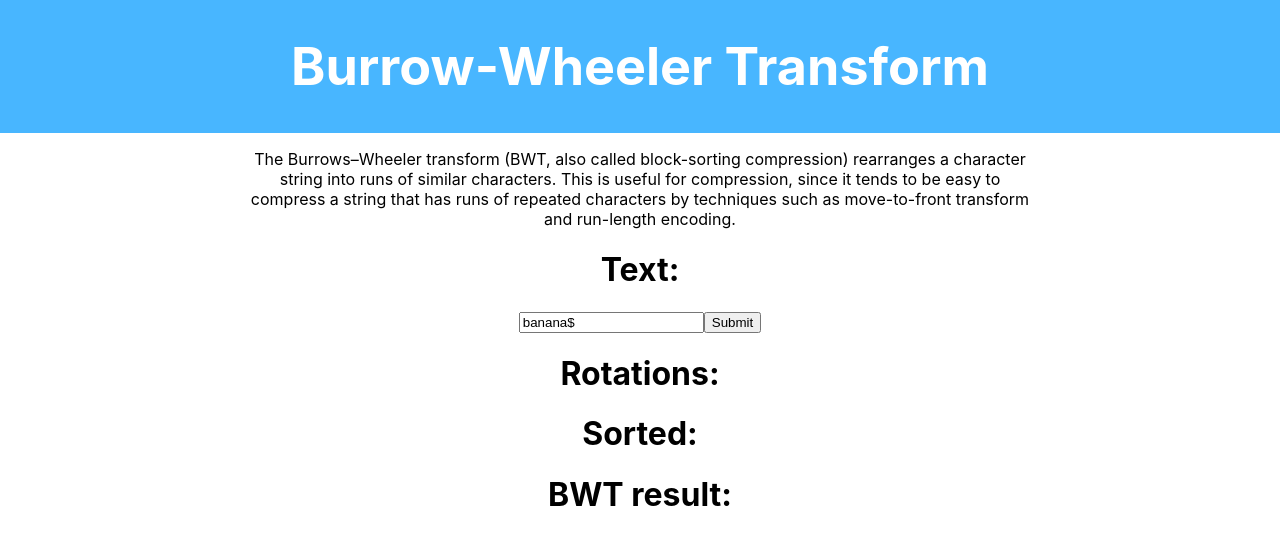
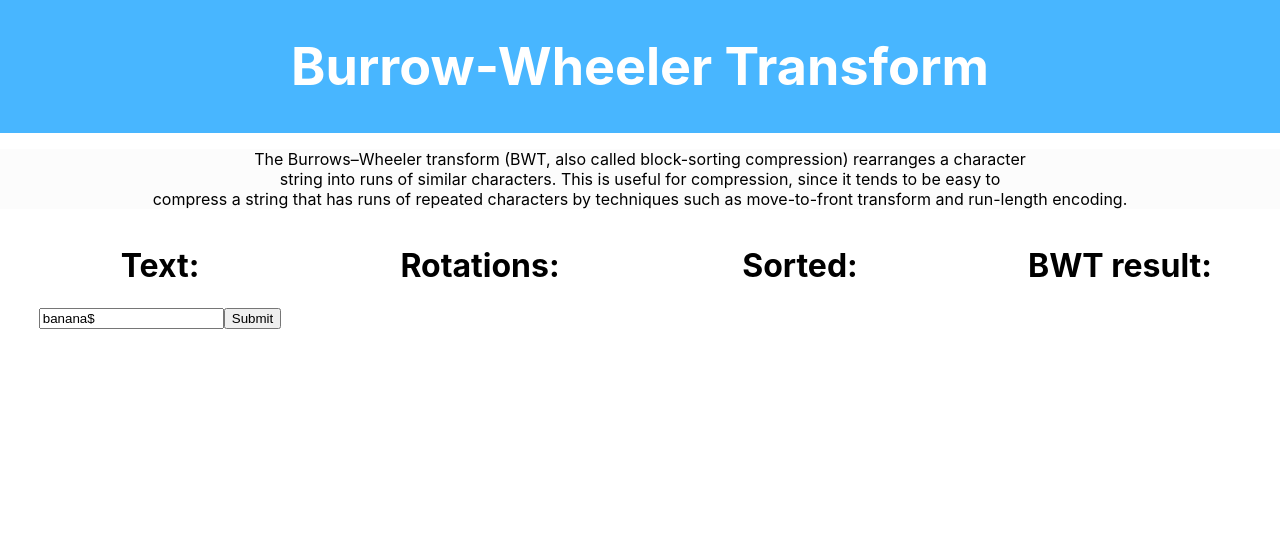
Before and after one commit to steciuk/MBI-Burrows-Wheeler-transform, a React (Create React App) app: page / in a window 1280 px wide. Shown: the top 544 px of the page. Built offline with nearby package versions, Linux system fonts and the light colour scheme.

Commit message:
Added some styling changes

```diff
--- a/src/App.css
+++ b/src/App.css
@@ -11,6 +11,27 @@
 	font-size: calc(10px + 2vmin);
 	color: white;
 }
-.algorithm {
-  background-color: #ffffff;
+.algorithm-description {
+	background-color: #fcfcfc;
 }
+
+.algorithm:after {
+	content: '';
+	display: table;
+	clear: both;
+}
+
+.column {
+	margin: 0;
+	float: left;
+	width: 25%;
+	top: 50%;
+	height: 250px;
+	align-items: center;
+}
+
+.form {
+	background: #0e101c;
+	max-width: 400px;
+	margin: 0 auto;
+}
--- a/src/App.tsx
+++ b/src/App.tsx
@@ -11,14 +11,13 @@ function App() {
 			<header className="app-header">
 				<h1>Burrow-Wheeler Transform</h1>
 			</header>
-			<div className="algorithm">
+			<div className="algorithm-description">
 				<p>
 					The Burrows–Wheeler transform (BWT, also called block-sorting compression) rearranges a character{' '}
 					<br></br>
 					string into runs of similar characters. This is useful for compression, since it tends to be easy to
 					<br></br>
 					compress a string that has runs of repeated characters by techniques such as move-to-front transform
-					<br></br>
 					and run-length encoding.
 				</p>
 			</div>
@@ -55,7 +54,8 @@ const BwtForm: React.FC = () => {
 	const [sortedRotations, setSortedRotations] = useState<string[]>([]);
 
 	return (
-		<div>
+		<div className="algorithm">
+			<div className="column">
 				<h1>Text: {bwtInput}</h1>
 				<form
 					onSubmit={handleSubmit((data) => {
@@ -68,12 +68,19 @@ const BwtForm: React.FC = () => {
 					<input defaultValue="banana$" {...register('bwtInput')} />
 					<input type="submit" />
 				</form>
+			</div>
+			<div className="column">
 				<h1>Rotations:</h1>
 				<ArrayPrinter arrayToPrint={rotations}></ArrayPrinter>
+			</div>
+			<div className="column">
 				<h1>Sorted:</h1>
 				<ArrayPrinter arrayToPrint={sortedRotations}></ArrayPrinter>
+			</div>
+			<div className="column">
 				<h1> BWT result:</h1>
 				<BwtResult sortedRotations={sortedRotations}></BwtResult>
+			</div>
 		</div>
 	);
 };
```
Lines whose indentation alone changed are shown as unchanged.
